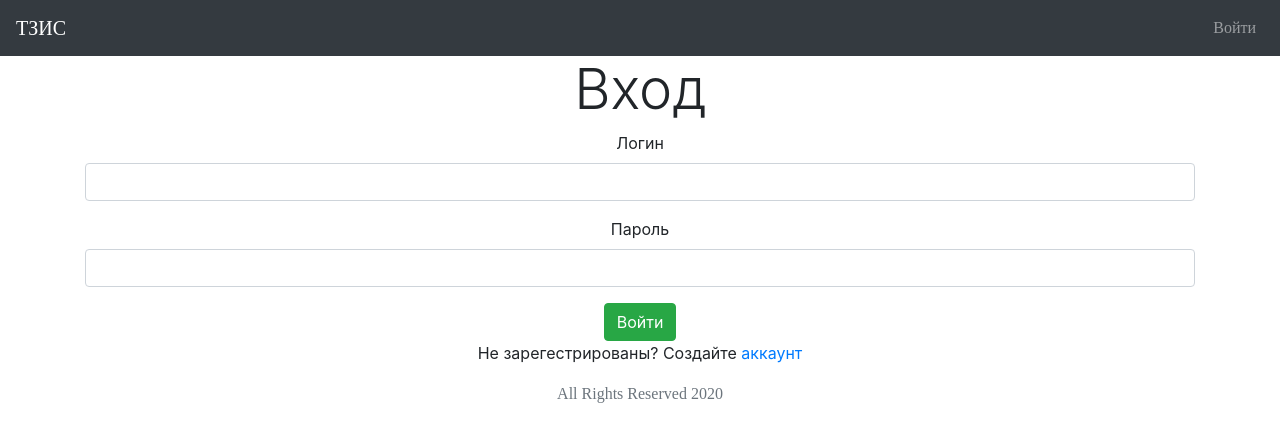
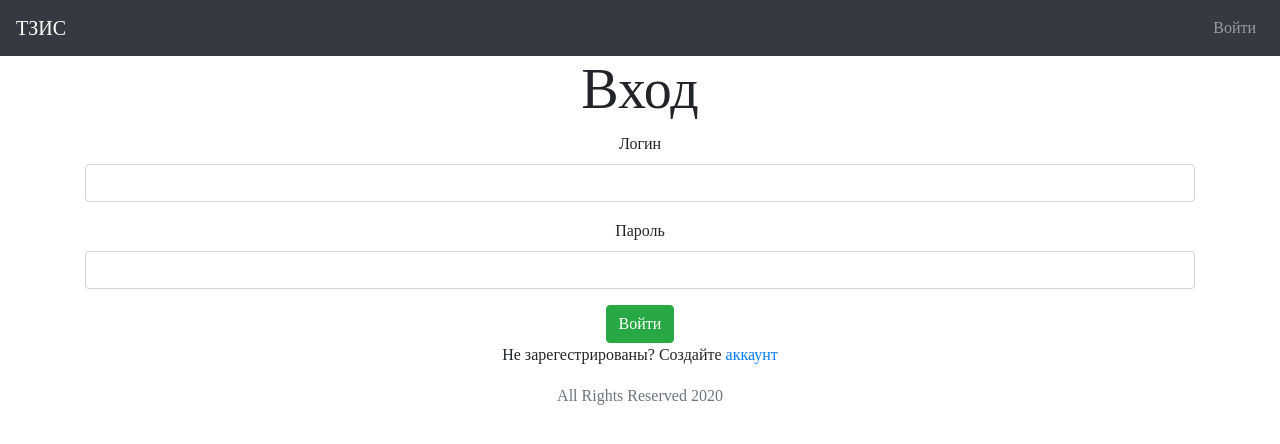
Before and after one commit to Khrustal/coursework-frontend, a React (Create React App) app: page / in a window 1280 px wide. Shown: the top 444 px of the page. Built offline with nearby package versions, Linux system fonts and the light colour scheme.

Commit message:
Styled login and signup

```diff
--- a/src/components/LoginComponent.jsx
+++ b/src/components/LoginComponent.jsx
@@ -16,19 +16,19 @@ class LoginComponent extends Component {
         return(
             <div className="container">
                 {this.state.loginFailed && <div className="alert alert-danger"><ClearIcon style={{ color: "red" }}/>Неправильное имя пользователя или пароль</div>}
-                <h1 className="display-4">Вход</h1>
+                <h1 className="display-4" style={{fontFamily: "Victor Mono"}}>Вход</h1>
                 <Formik initialValues={{username: '', password: ''}} onSubmit={this.loginClicked}>
                 <Form>
                     <fieldset className="form-group">
-                        <label>Логин</label>
+                        <label style={{fontFamily: "Victor Mono"}}>Логин</label>
                         <Field className="form-control" type="text" name="username"/>
                     </fieldset>
                     <fieldset className="form-group">
-                        <label>Пароль</label>
+                        <label style={{fontFamily: "Victor Mono"}}>Пароль</label>
                         <Field className="form-control" type="password" name="password"/>
                     </fieldset>
-                    <button className="btn btn-success" type="submit">Войти</button>
-                    <p>Не зарегестрированы? Создайте <a href="/signup">аккаунт</a></p>
+                    <button className="btn btn-success" type="submit" style={{fontFamily: "Victor Mono"}}>Войти</button>
+                    <p style={{fontFamily: "Iosevka"}}>Не зарегестрированы? Создайте <a href="/signup">аккаунт</a></p>
                 </Form>
                 </Formik>
             </div>
--- a/src/components/SignupComponent.jsx
+++ b/src/components/SignupComponent.jsx
@@ -10,18 +10,18 @@ class SignupComponent extends Component{
     render() {
         return(
             <div className="container">
-                <h1 className="display-4">Регистрация</h1>
+                <h1 className="display-4" style={{fontFamily: "Victor Mono"}}>Регистрация</h1>
                 <Formik initialValues={{username: '', password: ''}} onSubmit={this.createClicked}>
                 <Form>
                     <fieldset className="form-group">
-                        <label>Имя пользователя</label>
+                        <label style={{fontFamily: "Victor Mono"}}>Имя пользователя</label>
                         <Field className="form-control" type="text" name="username"/>
                     </fieldset>
                     <fieldset className="form-group">
-                        <label>Пароль</label>
+                        <label style={{fontFamily: "Victor Mono"}}>Пароль</label>
                         <Field className="form-control" type="password" name="password"/>
                     </fieldset>
-                    <button className="btn btn-success" type="submit">Создать</button>
+                    <button className="btn btn-success" type="submit" style={{fontFamily: "Victor Mono"}}>Создать</button>
                 </Form>
                 </Formik>
             </div>
```
